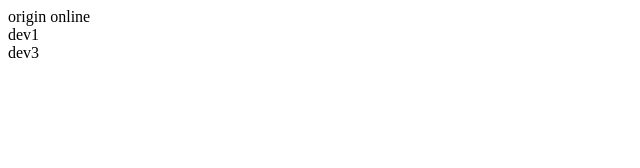
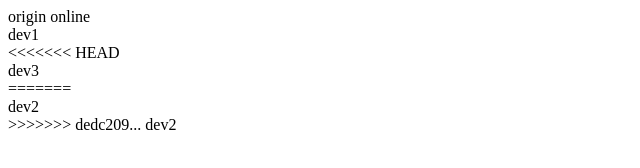
Before and after one commit to rongshuo/gitCompanytest, a plain HTML site: page index.html in a window 1280 px wide. Shown: the whole page, without its empty margins (0-640 px from the left). Drawn offline with Linux system fonts and the light colour scheme.

Commit message:
pick-dev2

```diff
--- a/index.html
+++ b/index.html
@@ -9,6 +9,10 @@
 <body>
     <div>origin online</div>
     <div>dev1</div>
+<<<<<<< HEAD
     <div>dev3</div>
+=======
+    <div>dev2</div>
+>>>>>>> dedc209... dev2
 </body>
 </html>
```
